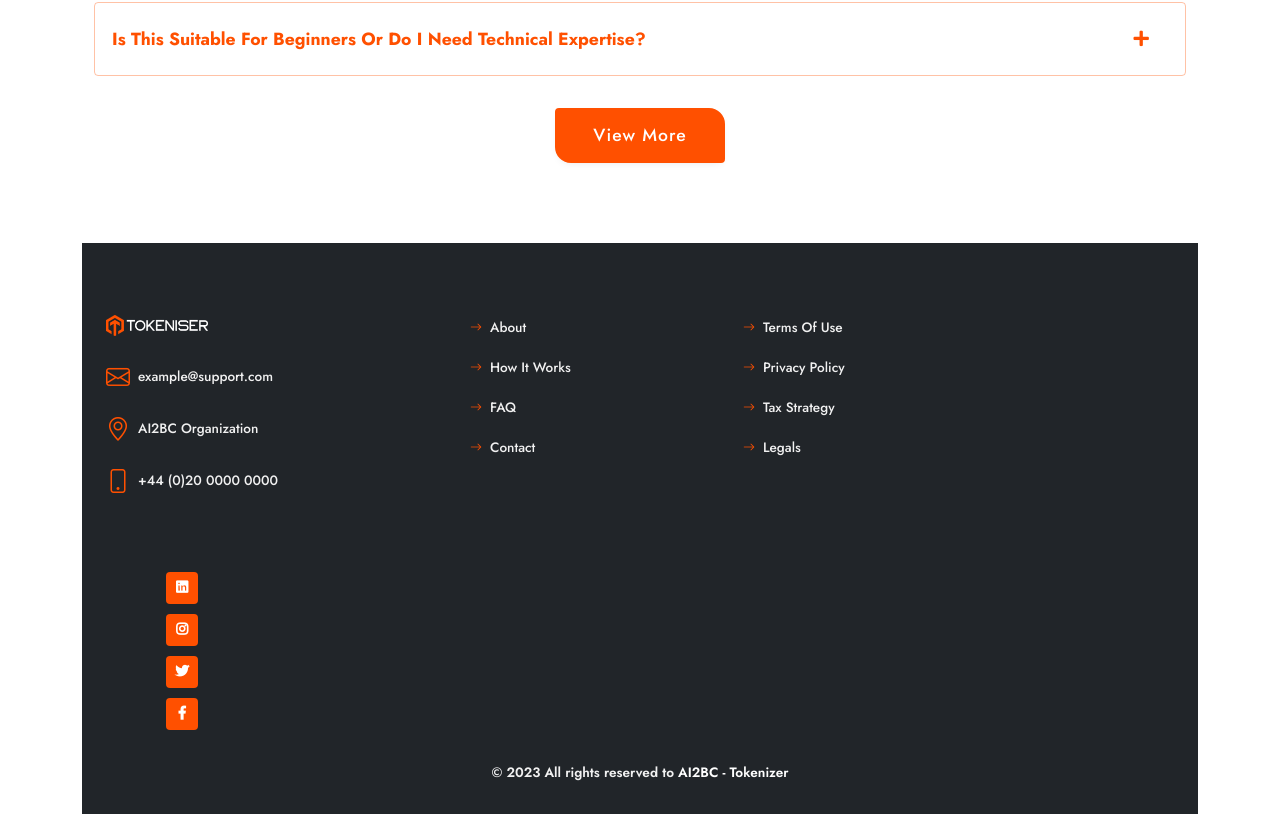
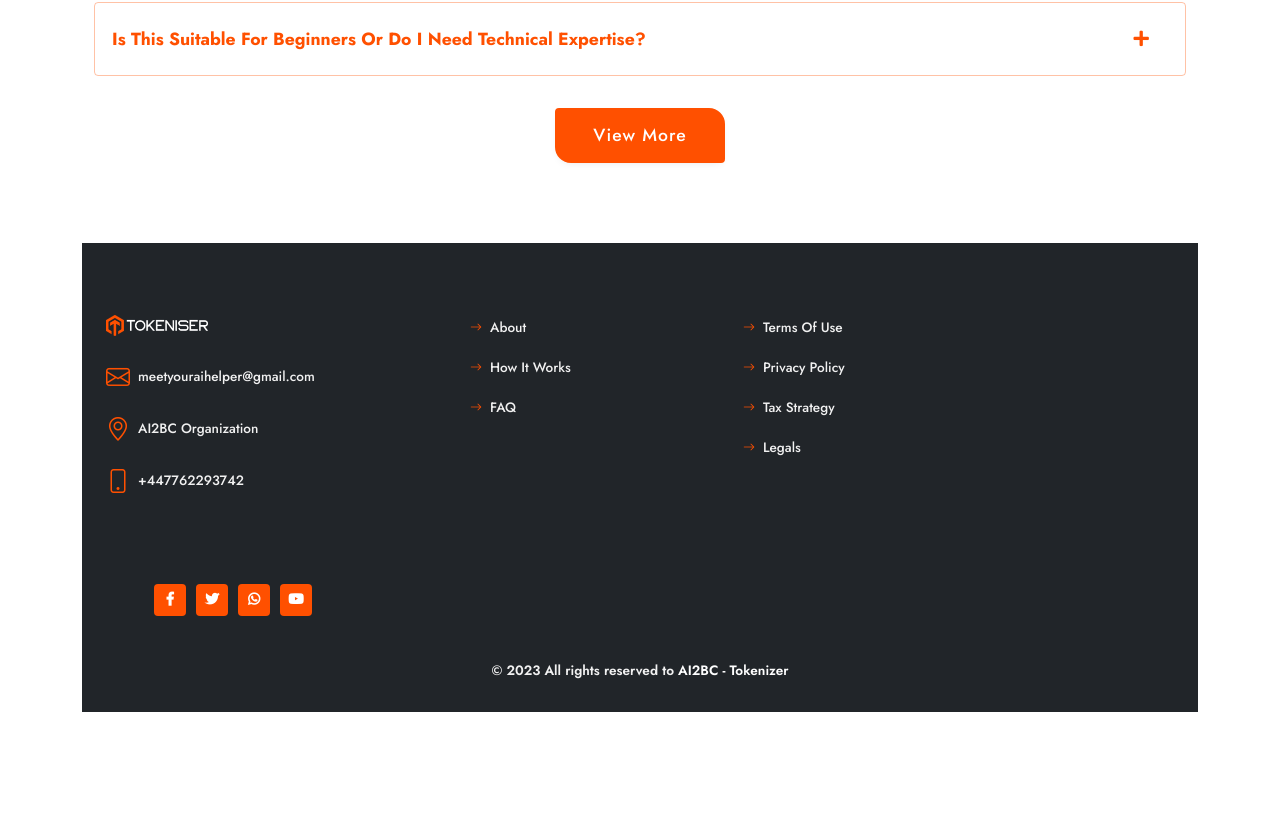
Before and after one commit to SuperTokenizer/SuperTokenizer.github.io, a plain HTML site: page index.html in a window 1280 px wide. Shown: the part 4085-4899 px from the top of the page. After the commit the page ends 4797 px from the top, so only its background shows below. Drawn offline with nearby package versions, Linux system fonts and the light colour scheme; a script that the page names is missing; files whose address does not match are found by name.

Commit message:
fixed footer
remaining to add the rules and privacy page

```diff
--- a/index.html
+++ b/index.html
@@ -460,12 +460,12 @@
 			<div class="container p-4">
 				<div class="row footer-cols">
 					<div class="col-12 col-md-8 col-lg-4 footer-col mt-5">
-						<img class="img-fluid footer-logo" loading="lazy" src="assets/images/logo/logo-light.png" alt="logo"/>
+						<img class="img-fluid footer-logo" src="assets/images/logo/logo-light.png" alt="logo"/>
 						<div class="footer-col-content-wrapper">
 								<div class="footer-col-content-wrapper">
-									<div class="contact-info-card"><i class="bi bi-envelope icon"></i><a class="text-lowercase  info" href="mailto:example@support.com">example@support.com</a></div>
+									<div class="contact-info-card"><i class="bi bi-envelope icon"></i><a class="text-lowercase  info" href="mailto:meetyouraihelper@gmail.com">meetyouraihelper@gmail.com</a></div>
 									<div class="contact-info-card"><i class="bi bi-geo-alt icon"></i><span class="info">AI2BC Organization</span></div>
-									<div class="contact-info-card"><i class="bi bi-phone icon"></i><a class="info" href="tel:+20123456789">+44 (0)20 0000 0000</a></div>
+									<div class="contact-info-card"><i class="bi bi-phone icon"></i><a class="info" href="tel:+447762293742">+447762293742</a></div>
 								</div>
 						</div>
 					</div>
@@ -477,8 +477,8 @@
 								<li class="footer-menu-item"><i class="bi bi-arrow-right icon "></i><a class="footer-menu-link" href="#howItWorks">How it works</a>
 								</li>
 								<li class="footer-menu-item"><i class="bi bi-arrow-right icon "></i><a class="footer-menu-link" href="#faq">FAQ</a>
-								<li class="footer-menu-item"><i class="bi bi-arrow-right icon "></i><a class="footer-menu-link" href="#Contact">Contact</a>
-								</li>
+								<!-- <li class="footer-menu-item"><i class="bi bi-arrow-right icon "></i><a class="footer-menu-link" href="#Contact">Contact</a>
+								</li> -->
 								</li>
 							</ul>
 						</div>
@@ -499,13 +499,35 @@
 					</div>
 				<div class="col-12 col-lg-2 footer-col mt-5 mx-5">
 					<div class="contact-info-card">
-						<div class="social-icons">
-							<div class="sc-wrapper dir-col sc-size-32">
+						<div class="social-icons d-flex flex-row">
+							<div class="sc-wrapper dir-row sc-size-32">
 								<ul class="sc-list">
-									<li class="sc-item " title="linkedIn"><a class="sc-link" href="#0" title="social media icon"><i class="fab fa-linkedin sc-icon"></i></a></li>
-									<li class="sc-item " title="instagram"><a class="sc-link" href="#0" title="social media icon"><i class="fab fa-instagram sc-icon"></i></a></li>
-									<li class="sc-item " title="twitter"><a class="sc-link" href="#0" title="social media icon"><i class="fab fa-twitter sc-icon"></i></a></li>
-									<li class="sc-item " title="Facebook"><a class="sc-link light" href="#0" title="social media icon"><i class="fab fa-facebook-f sc-icon"></i></a></li>
+									<li class="sc-item " title="Facebook">
+										<a class="sc-link"
+											href=" https://www.facebook.com/AIPROF2BC?mibextid=ZbWKwL"
+											title="social media icon" target="_blank">
+											<i class="fab fa-facebook-f sc-icon"></i>
+										</a>
+									</li>
+									<li class="sc-item " title="twitter">
+										<a class="sc-link" href=" https://twitter.com/ai_profedu"
+											title="social media icon" target="_blank">
+											<i class="fab fa-twitter sc-icon"></i>
+										</a>
+									</li>
+									<li class="sc-item " title="Whatsapp">
+										<a class="sc-link" href=" https://wa.me/message/JNKBLQKB7HBCP1"
+											title="Social Media icon" target="_blank">
+											<i class="fab fa-whatsapp sc-icon"></i>
+										</a>
+									</li>
+									<li class="sc-item " title="youtube">
+										<a class="sc-link"
+											href="https://www.youtube.com/channel/UC0eO8rFeVcQMY_RDUjzu1Gw/featured"
+											title="youtube channel" target="_blank">
+											<i class="fab fa-youtube sc-icon"></i>
+										</a>
+									</li>
 								</ul>
 							</div>
 						</div>
```
